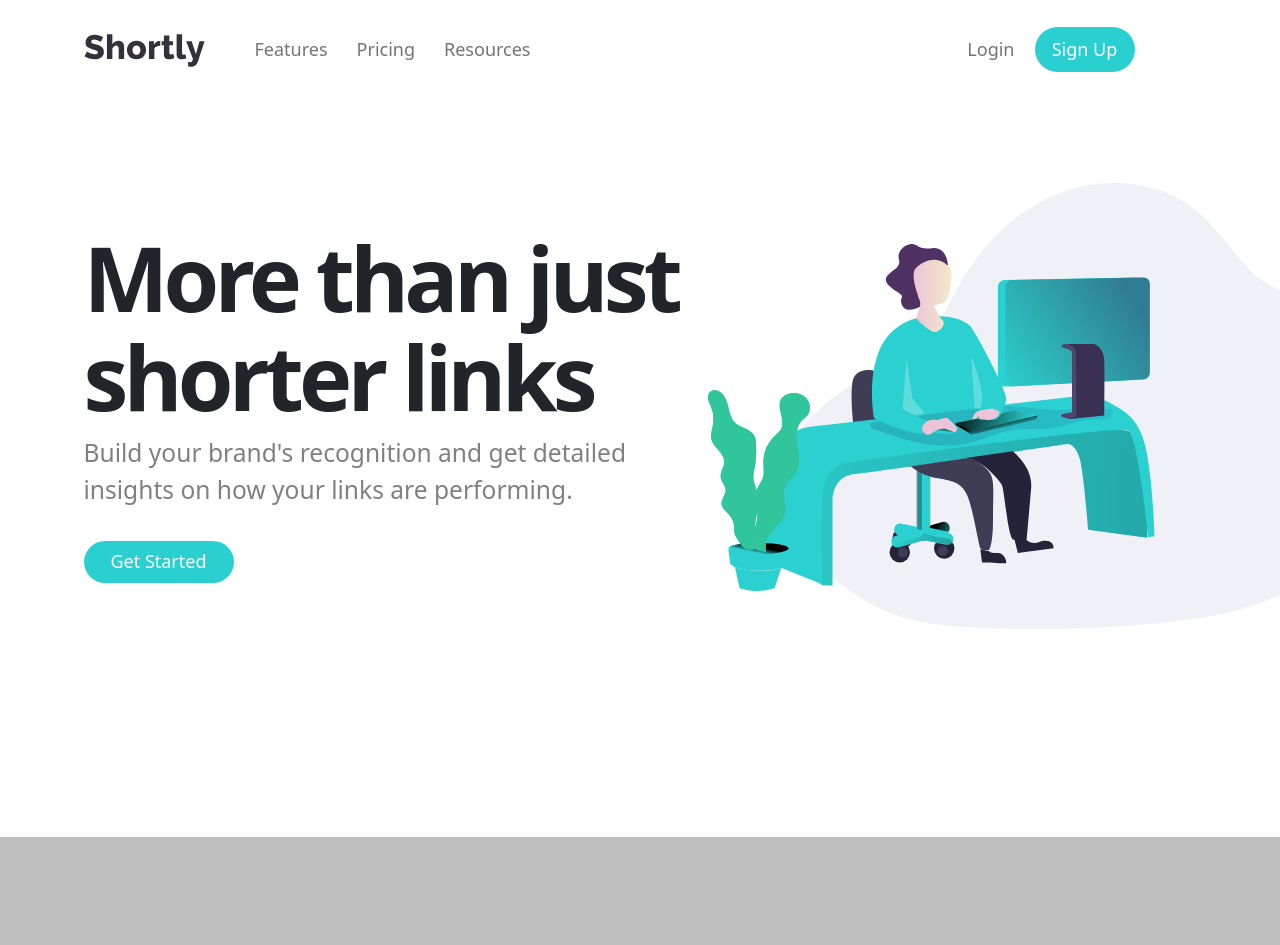
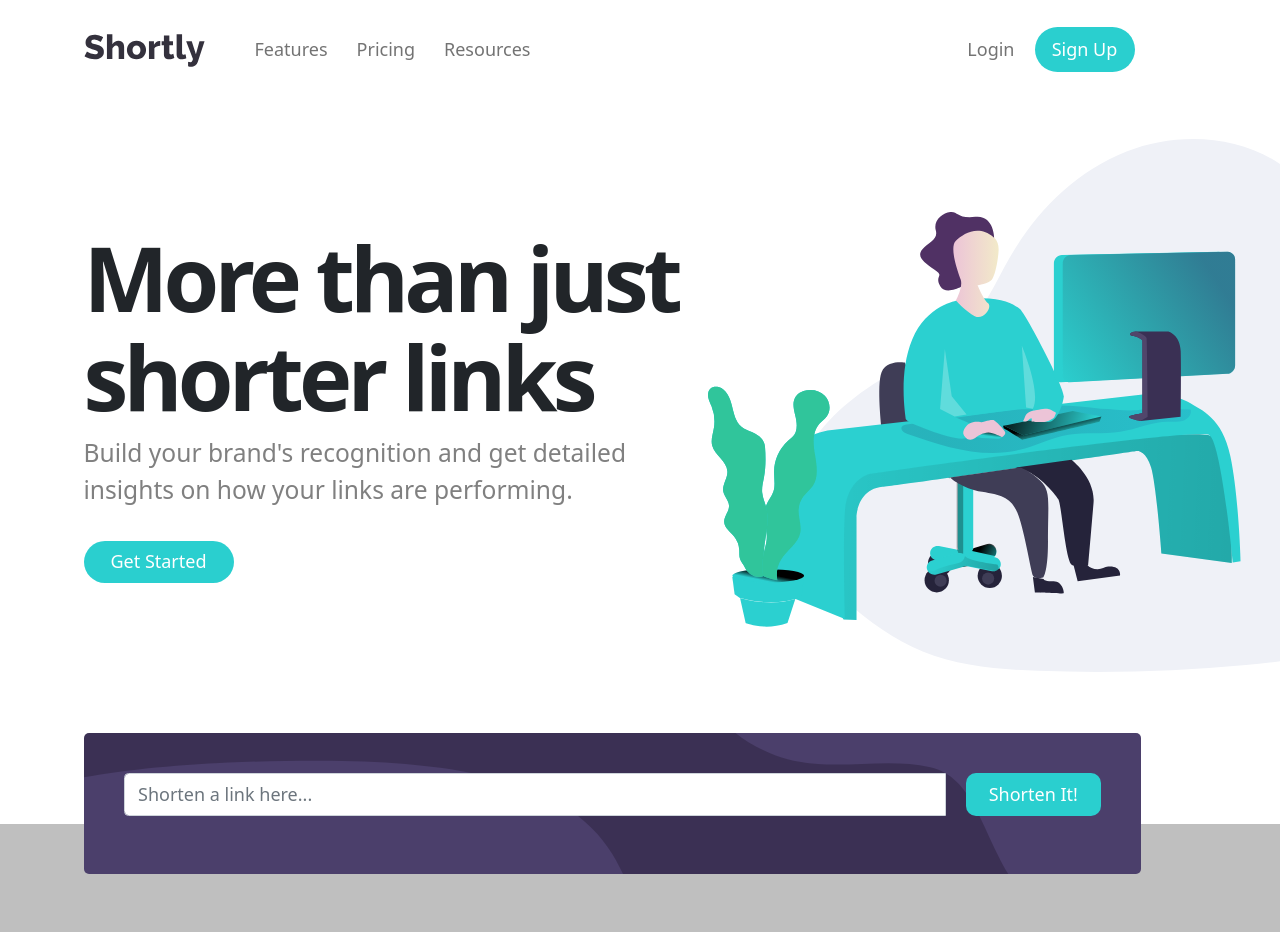
Before and after one commit to tadepoju95/react-shortly, a React (Create React App) app: page / in a window 1280 px wide. Built offline with nearby package versions, Linux system fonts and the light colour scheme.

Commit message:
Added and modified files in project folder.

```diff
--- /dev/null
+++ b/src/apis/shrtCodeApi.js
@@ -0,0 +1,5 @@
+import axios from 'axios';
+
+export default axios.create({
+	baseURL: 'https://api.shrtco.de/v2/'
+});
--- a/src/components/Home.js
+++ b/src/components/Home.js
@@ -4,12 +4,14 @@ import Header from './Header';
 import FirstSection from './sections/FirstSection';
 import SecondSection from './sections/SecondSection'
 import ThirdSection from './sections/ThirdSection';
+import Form from './sections/Form';
 
 const Home = () => {
 	return (
 		<div>
 			<Header />
 			<FirstSection />
+			<Form />
 			<SecondSection />
 		</div>
 	)
--- a/src/components/main.css
+++ b/src/components/main.css
@@ -59,35 +59,49 @@ body::before {
 }
 
 
+.url-input-div {
+	background-color: hsl(257, 27%, 26%);
+	padding: 40px;
+	position: relative;
+	top: 50px;
+	border-radius: 5px;
+}
 
-@media only screen and (min-width: 992px) {
+#button-addon2 {
+	margin-left: 20px;
+	background-color: hsl(180, 66%, 49%);
+	width: 135px;
+	border-radius: 10px;
+	color: white;
+}
+
+
+@media only screen and (min-width: 768px) {
 	.first-section-container {
 		position: relative;
 	}
 
 	.firstSection-text-image {
-		padding-bottom: 200px;
+		padding-bottom: 100px;
 		padding-top: 138px;
 	}
 
 	.working-illustration {
 		position:absolute;
     	left: 56%;
-    	width: 53vw;
+    	width: 45rem;
 	}
 
-	.firstSection-text-btn {
-	}
 
 	.first-section-header {
-		width: 600px;
+		width: 80%;
 		font-size: 5rem;
 		letter-spacing: -4.800px;
 		line-height: 1.1;
 	}
 
 	.first-section-paragraph {
-		width: 600px;
+		width: 55%;
 		font-size: 1.365rem;
 	}
 
@@ -105,10 +119,7 @@ body::before {
 }
 
 
-
 @media only screen and (max-width: 767px) {
-	.firstSection-text-image {
-	}
 
 	.working-illustration {
 		width: 500px;
--- a/src/components/sections/FirstSection.js
+++ b/src/components/sections/FirstSection.js
@@ -19,7 +19,7 @@ const FirstSection = () => {
 
 return (
 	<section
-      className="firstSection text-center text-sm-start pb-5"
+      className="firstSection text-center text-sm-start"
     >
       <div className="container first-section-container">
         <div className="d-flex flex-md-row flex-column-reverse align-items-center firstSection-text-image">
--- /dev/null
+++ b/src/components/sections/Form.js
@@ -0,0 +1,39 @@
+import React from 'react';
+
+
+
+class Form extends React.Component {
+	state = { onHover: ''};
+
+
+  	onButtonHover = () => {
+    	this.setState({onHover: '0.6'});
+  	};
+
+  	noHover = () => {
+    	this.setState({onHover: ''});
+  	};
+
+	renderForm() {
+		return (
+			<div class="input-group mb-3">
+	  			<input type="text" class="form-control" placeholder="Shorten a link here..." aria-label="Recipient's username" aria-describedby="button-addon2" />
+	  			<button class="btn" type="button" id="button-addon2" style={{opacity: this.state.onHover}} onMouseEnter={this.onButtonHover} onMouseLeave={this.noHover}>Shorten It!</button>
+			</div>
+		)
+	}
+
+
+	render() {
+		return (
+			<div className="container">
+				<div className="d-flex url-input-div" style={{width: '95%', backgroundImage: 'url("/images/bg-shorten-desktop.svg")', backgroundRepeat: 'no-repeat',   backgroundSize: 'cover'}}>
+					{this.renderForm()}
+				</div>
+			</div>
+		)
+	}
+
+}
+
+export default Form;
--- a/src/components/sections/SecondSection.js
+++ b/src/components/sections/SecondSection.js
@@ -4,7 +4,9 @@ import React from 'react';
 const SecondSection = () => {
 	return (
 		<section className="secondSection p-5">
-			<div className="container"></div>
+			<div className="container second-section-container">
+				<div></div>
+			</div>
 		</section>
 	)
 }
--- a/src/components/sections/ThirdSection.js
+++ b/src/components/sections/ThirdSection.js
@@ -4,7 +4,7 @@ import React from 'react';
 const ThirdSection = () => {
 	return (
 		<section className="thirdSection p-5">
-			<div class="container"></div>
+			<div className="container"></div>
 		</section>
 	)
 }
```
Also changed, not shown: src/actions/index.js (added).
